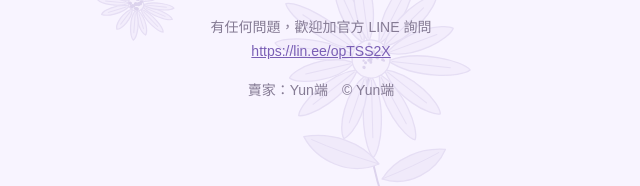
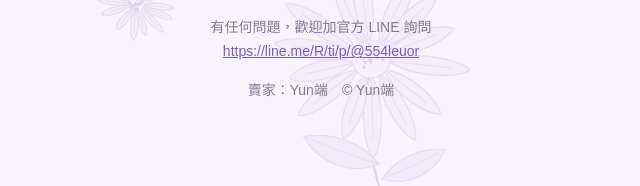
Before and after one commit to WANYUN566/Account, a plain HTML site: page buy.html in a window 1280 px wide. Shown: the part 5131-5317 px from the top of the page, 319-959 px from the left. Drawn offline with Linux system fonts and the light colour scheme; a web font is replaced by a local one.

Commit message:
Sales page: use the official LINE account's permanent link
Co-Authored-By: Claude Opus 5.5 <noreply@anthropic.com>
Claude-Session: https://claude.ai/code/session_01VMtLAbEYKhwCnKXj5ZNwT5

```diff
--- a/buy.html
+++ b/buy.html
@@ -292,7 +292,7 @@
       <li>代墊款／待請款</li>
       <li>5 種可愛風格、每 3 天備份提醒</li>
     </ul>
-    <a class="buy-btn" href="https://lin.ee/opTSS2X" target="_blank" rel="noopener">立即購買 →</a>
+    <a class="buy-btn" href="https://line.me/R/ti/p/@554leuor" target="_blank" rel="noopener">立即購買 →</a>
     <p class="buy-note">按下去會加入官方 LINE，私訊「我要購買」就可以了。</p>
   </section>
 
@@ -371,17 +371,17 @@
       <p>記帳本本身不會收集你的姓名、電話等個人資料；你記的帳只存在你自己的裝置裡，我們看不到，也不會保存。</p>
       <p>購買時你在官方 LINE 提供的資料，只用於核對訂單、交付商品與客服聯繫，核對完成後即刪除，不會轉售或提供給第三方。</p></details>
     <details><summary>客服聯絡資訊</summary>
-      <p>官方 LINE 負責購買、網址領取與訂單問題，並非即時客服，會在 24 小時內回覆，請耐心等候：<a href="https://lin.ee/opTSS2X" target="_blank" rel="noopener">https://lin.ee/opTSS2X</a></p></details>
+      <p>官方 LINE 負責購買、網址領取與訂單問題，並非即時客服，會在 24 小時內回覆，請耐心等候：<a href="https://line.me/R/ti/p/@554leuor" target="_blank" rel="noopener">https://line.me/R/ti/p/@554leuor</a></p></details>
   </section>
 
   <footer>
     <p class="bye">從今天開始，知道錢花到哪裡去 🌼</p>
-    <p>有任何問題，歡迎加官方 LINE 詢問<br><a href="https://lin.ee/opTSS2X" target="_blank" rel="noopener">https://lin.ee/opTSS2X</a></p>
+    <p>有任何問題，歡迎加官方 LINE 詢問<br><a href="https://line.me/R/ti/p/@554leuor" target="_blank" rel="noopener">https://line.me/R/ti/p/@554leuor</a></p>
     <p>賣家：Yun端　© Yun端</p>
   </footer>
 </div>
 
-<div class="sticky-buy"><a class="buy-btn" href="https://lin.ee/opTSS2X" target="_blank" rel="noopener">NT$199・立即購買 →</a></div>
+<div class="sticky-buy"><a class="buy-btn" href="https://line.me/R/ti/p/@554leuor" target="_blank" rel="noopener">NT$199・立即購買 →</a></div>
 
 <script>
   (function () {
```
